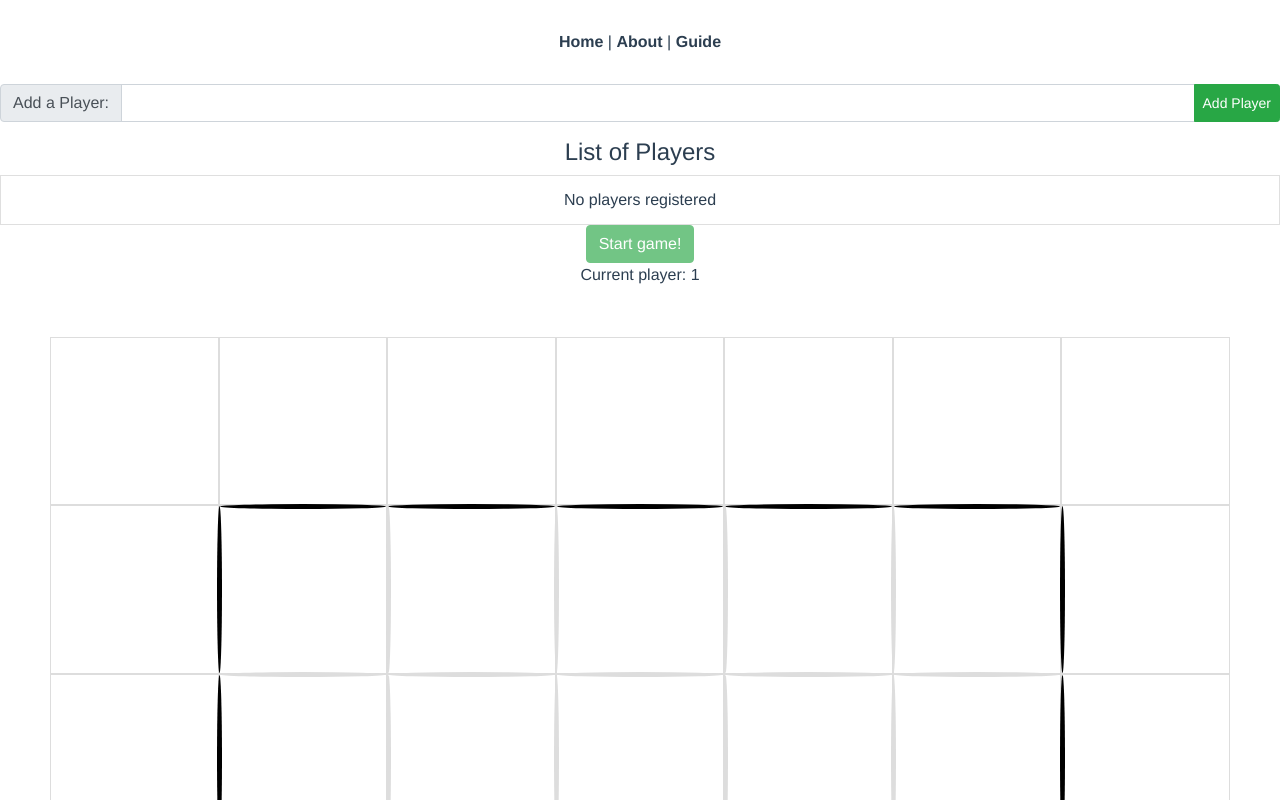
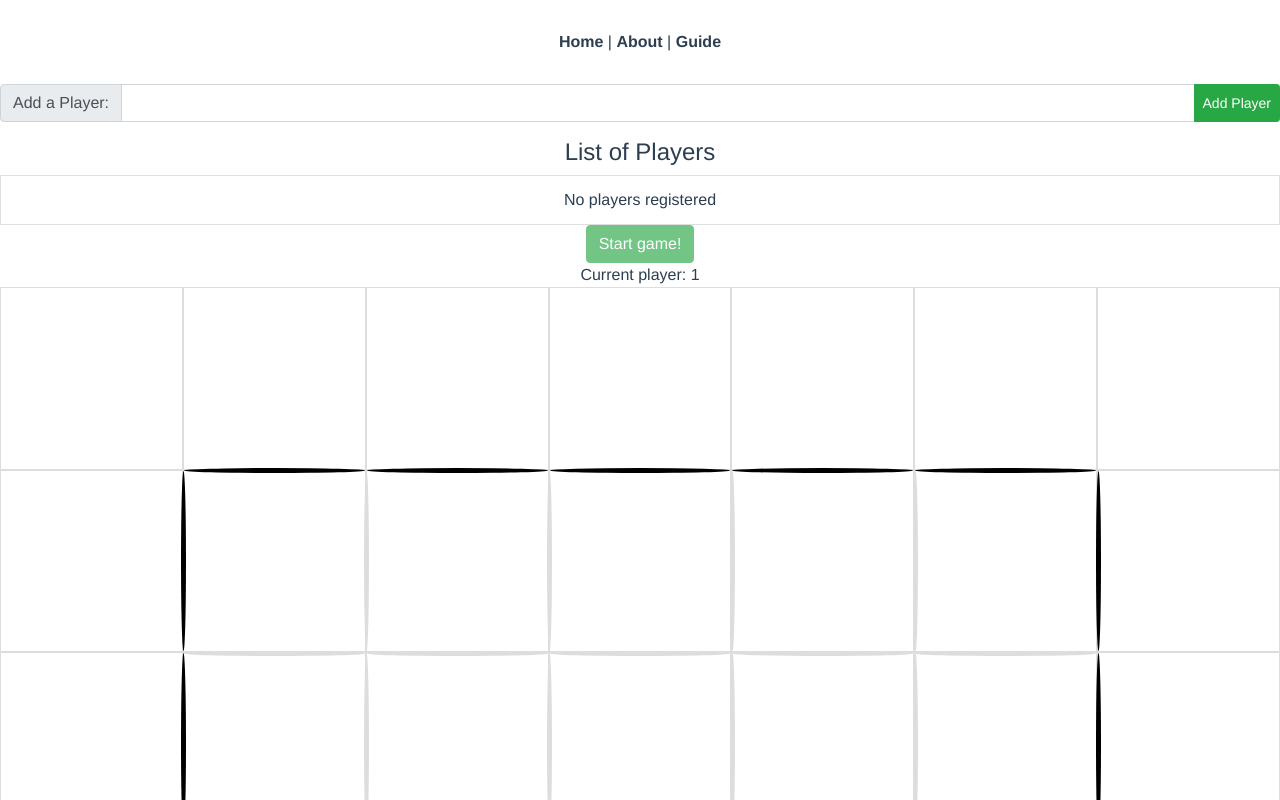
Before and after one commit to holruum/holruum, a Vue app: page /play in a window 1280 px wide. Shown: the top 800 px of the page. Built offline with nearby package versions, Linux system fonts and the light colour scheme.

Commit message:
Disable click when already clicked

```diff
--- a/src/views/Play.vue
+++ b/src/views/Play.vue
@@ -2,7 +2,7 @@
   <div>
     <Players />
     Current player: {{currentPlayer}}
-    <div style="position:relative; padding:50px; line-height:0">
+    <div style="position:relative; line-height:0">
       <div v-bind:key="y" v-for="(r,y) in fields">
         <!-- Fields -->
         <div v-bind:key="x" v-for="(f,x) in r" v-bind:class="['field-p' + f.player]" v-bind:style="{ }" class="field">
@@ -114,7 +114,7 @@ $edge-width:5px;
 .edge { background:#DDD; position:absolute; border-radius:100%; }
 .edge:hover { background:green; }
 .edge.disabled { display:none;}
-.edge.outer-border { background:#000; }
+.edge.outer-border { background:#000; pointer-events: none;}
 .edge-top { width:100%; height:$edge-width; top:-$edge-width/2; left:0; }
 .edge-left { width:$edge-width; height:100%;  top:0; left:-$edge-width/2; }
 // helpers which make the box to click a bit larger
```
